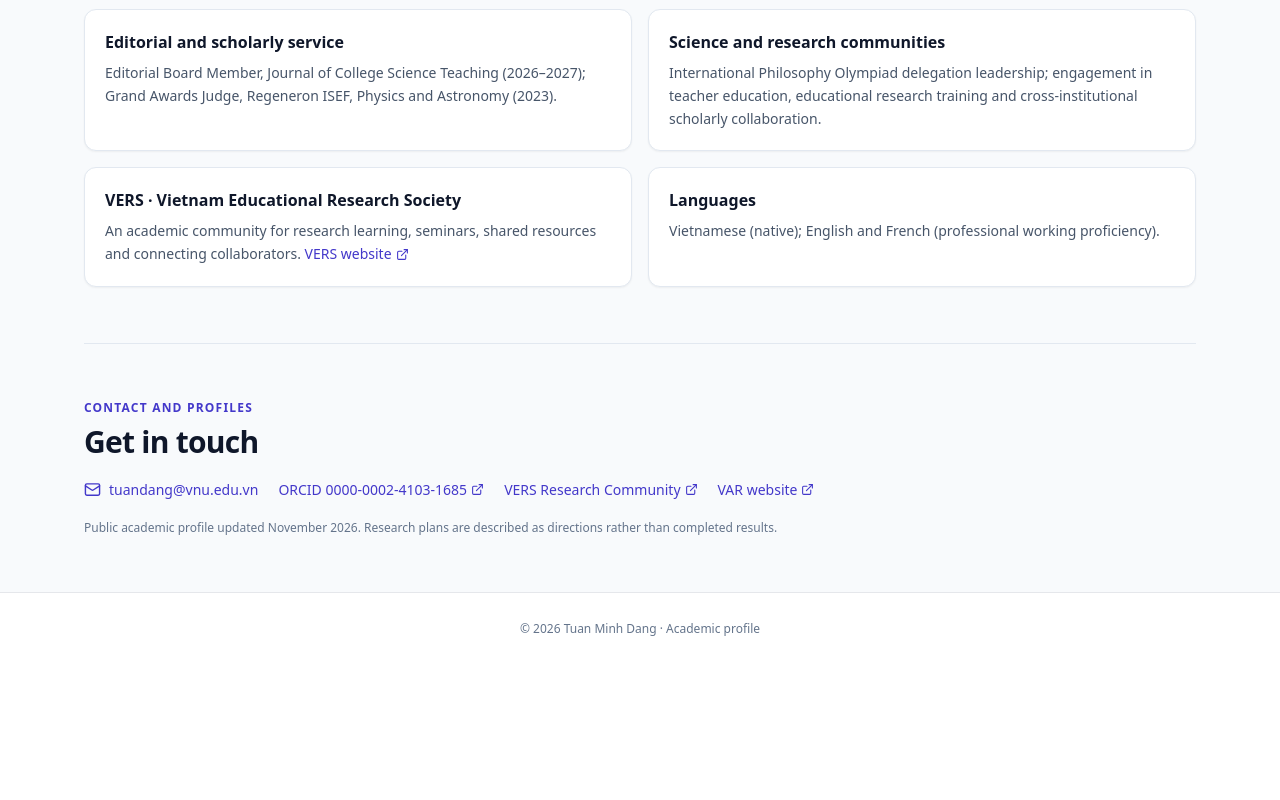
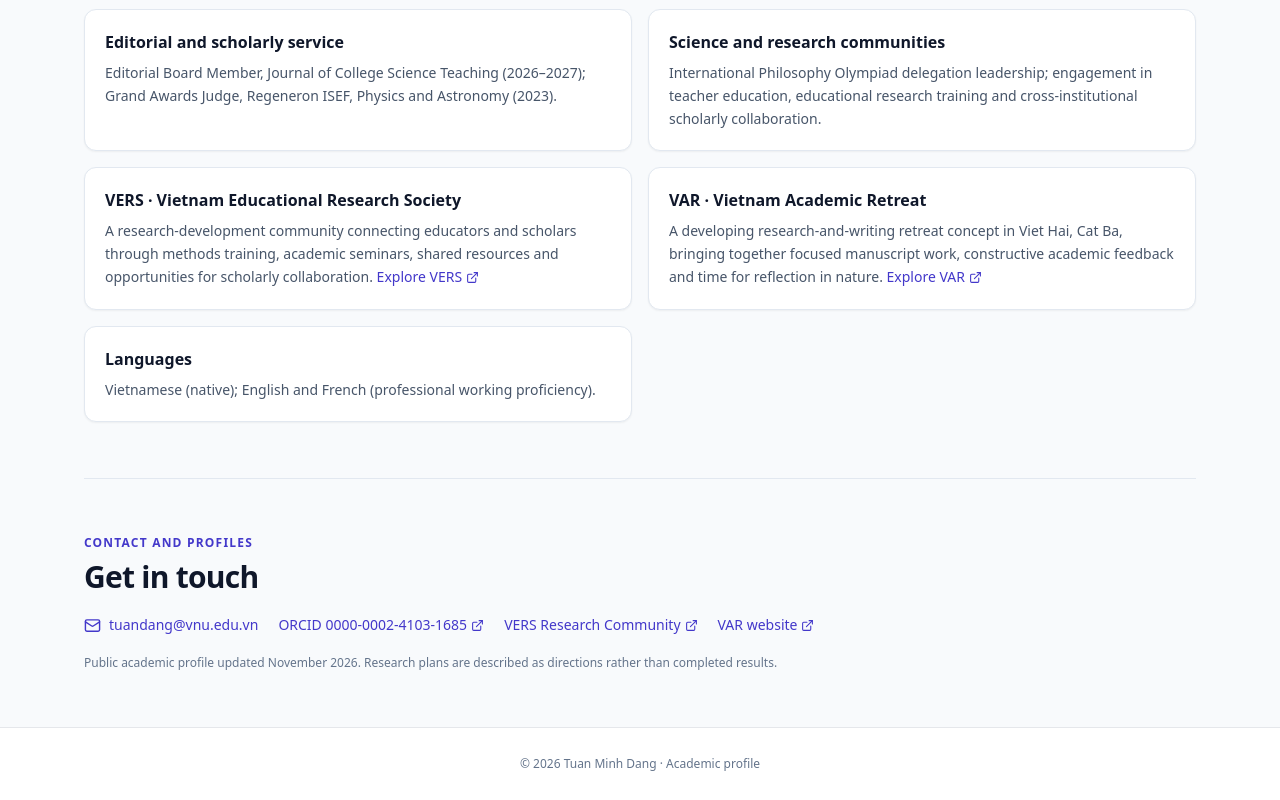
Before and after one commit to Diavn/about, a React (Vite) app: page / in a window 1280 px wide. Shown: the part 5133-5933 px from the top of the page. Before the commit the page ends 5798 px from the top, so only its background shows below. Built offline with nearby package versions, Linux system fonts and the light colour scheme.

Commit message:
Add concise public descriptions of VERS and VAR initiatives

```diff
--- a/src/PersonalBrandPage.jsx
+++ b/src/PersonalBrandPage.jsx
@@ -64,7 +64,8 @@ export default function AboutPage(){
      <Section id="service" kicker="Scholarly community" title="Service and professional engagement"><div className="grid md:grid-cols-2 gap-4">
        <Card title="Editorial and scholarly service">Editorial Board Member, Journal of College Science Teaching (2026–2027); Grand Awards Judge, Regeneron ISEF, Physics and Astronomy (2023).</Card>
        <Card title="Science and research communities">International Philosophy Olympiad delegation leadership; engagement in teacher education, educational research training and cross-institutional scholarly collaboration.</Card>
-       <Card title="VERS · Vietnam Educational Research Society">An academic community for research learning, seminars, shared resources and connecting collaborators. <Anchor href="https://diavn.github.io/VERS/">VERS website</Anchor></Card>
+       <Card title="VERS · Vietnam Educational Research Society">A research-development community connecting educators and scholars through methods training, academic seminars, shared resources and opportunities for scholarly collaboration. <Anchor href="https://diavn.github.io/VERS/">Explore VERS</Anchor></Card>
+       <Card title="VAR · Vietnam Academic Retreat">A developing research-and-writing retreat concept in Viet Hai, Cat Ba, bringing together focused manuscript work, constructive academic feedback and time for reflection in nature. <Anchor href="https://diavn.github.io/VAR/">Explore VAR</Anchor></Card>
        <Card title="Languages">Vietnamese (native); English and French (professional working proficiency).</Card>
      </div></Section>
      <Section id="contact" kicker="Contact and profiles" title="Get in touch"><div className="flex flex-wrap gap-5 text-sm"><a className="inline-flex items-center gap-2 text-indigo-700 hover:underline" href="mailto:tuandang@vnu.edu.vn"><Mail size={17}/> tuandang@vnu.edu.vn</a><Anchor href="https://orcid.org/0000-0002-4103-1685">ORCID 0000-0002-4103-1685</Anchor><Anchor href="https://diavn.github.io/VERS/">VERS Research Community</Anchor><Anchor href="https://diavn.github.io/VAR/">VAR website</Anchor></div><p className="text-xs text-slate-500 mt-5">Public academic profile updated November 2026. Research plans are described as directions rather than completed results.</p></Section>
```
